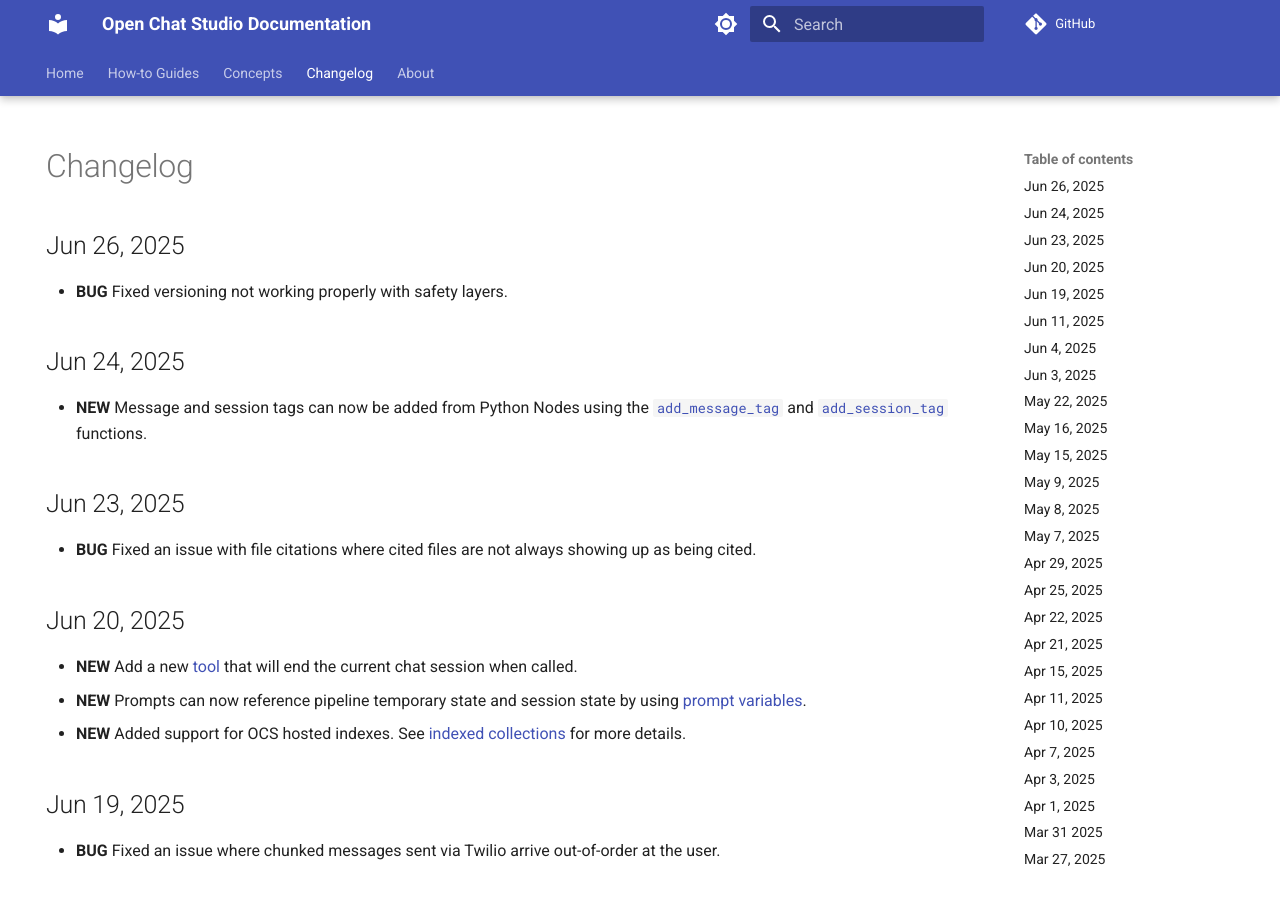
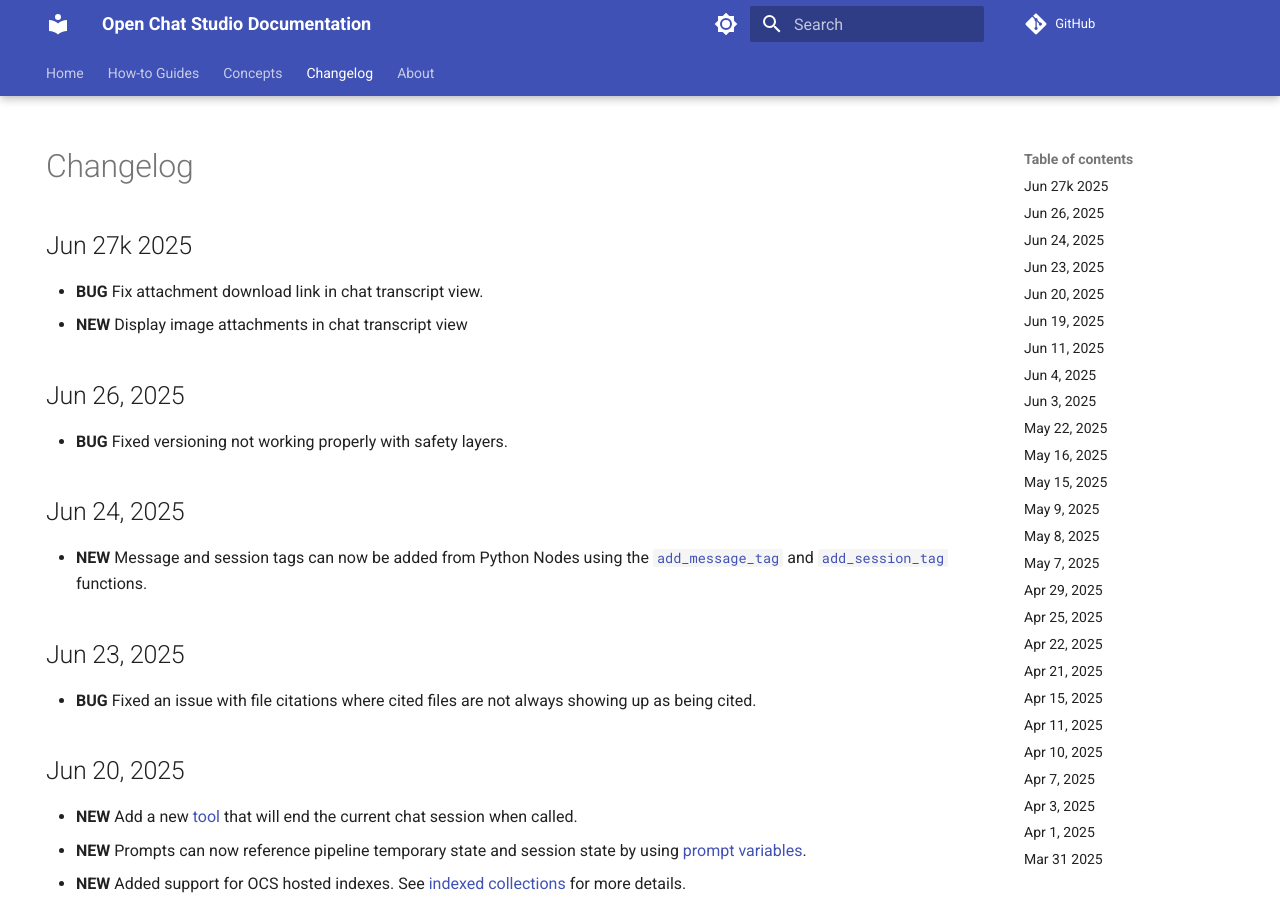
Before and after one commit to dimagi/open-chat-studio-docs, an MkDocs documentation site: the page built from docs/changelog.md, in a window 1280 px wide and 900 px high. Built offline with MkDocs 1.6.1 and Material for MkDocs 9.7.7, drawn with Linux system fonts in a browser that asks for light colours; emoji names are drawn with the system emoji font; a script that is not in the unit is left out; comment, search, counter and statistics services are not loaded.

Commit message:
Update changelog.md

```diff
--- a/docs/changelog.md
+++ b/docs/changelog.md
@@ -4,6 +4,10 @@
 ---
 
 # Changelog
+## Jun 27k 2025
+* **BUG** Fix attachment download link in chat transcript view.
+* **NEW** Display image attachments in chat transcript view
+
 ## Jun 26, 2025
 * **BUG** Fixed versioning not working properly with safety layers.
 
```
